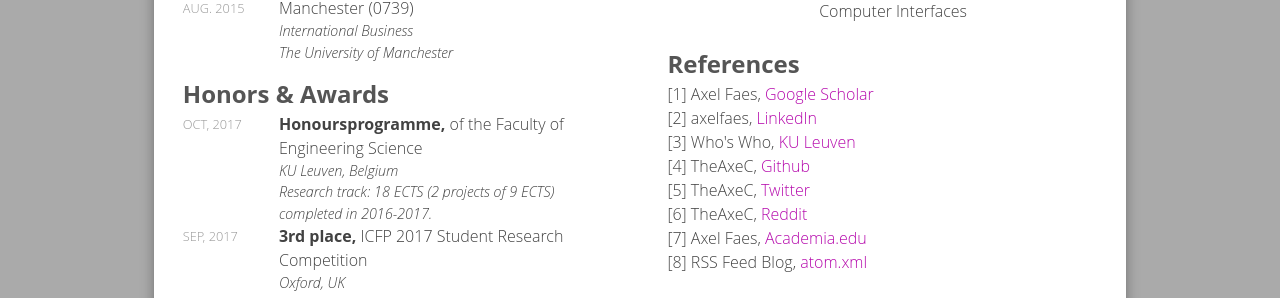
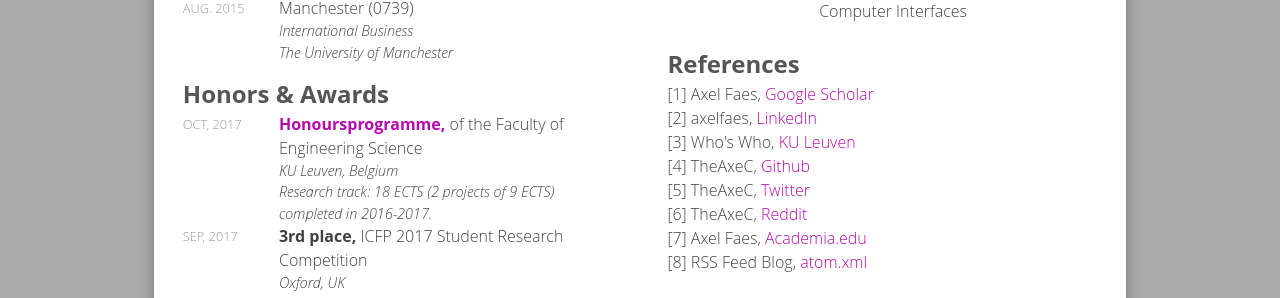
Before and after one commit to TheAxeC/theaxec.github.io, a Jekyll site: the page built from _pages/index.html, in a window 1280 px wide. Shown: the part 904-1202 px from the top of the page. Built offline with Jekyll 4.4.1, drawn with Linux system fonts in a browser that asks for light colours.

Commit message:
- allow awards to link to external url

```diff
--- a/_data/awards.yml
+++ b/_data/awards.yml
@@ -4,10 +4,10 @@
     event: of the Faculty of Engineering Science
     date: 2017-10-04 15:59:00-0400
     location: KU Leuven, Belgium
+    url: https://eng.kuleuven.be/studenten/engineering-essentials-ingenieurscompetenies/honoursprogramma/honoursprogramma
     content: >
       Research track: 18 ECTS (2 projects of 9 ECTS) completed in 2016-2017.
     # Honours programmes are extra challenging study programmes that go beyond what you learn in a standard programme. The Faculty of Engineering Science offers a honoursprogramme for students to work on 'Bildung' and 'Beruf'. 'Bildung' represents the developments of values, culture and citizenship. 'Beruf' represents professional skills, leadership and entrepreneurship.
-    # https://eng.kuleuven.be/studenten/engineering-essentials-ingenieurscompetenies/honoursprogramma/honoursprogramma
 
   - award: 3rd place
     event: ICFP 2017 Student Research Competition
--- a/_includes/pages/honours.html
+++ b/_includes/pages/honours.html
@@ -6,7 +6,14 @@
     <div class="news">
       <time class="news-date" itemprop="datePublished" datetime="{{ item.date | date: "%Y-%m-%d"}}">{{ item.date | date: "%b, %Y" }}</time>
       <div class="news-announcement">
-        <b>{{ item.award }}, </b> {{ item.event }}
+        {% if item.url and item.url != "" %}
+          <a href="{{ item.url }}" class="academic">
+            <b>{{ item.award }}, </b>
+          </a>
+        {% else %}
+          <b>{{ item.award }}, </b>
+        {% endif %}
+        {{ item.event }}
         <div class="news-location">
           {{ item.location }}
         </div>
```
